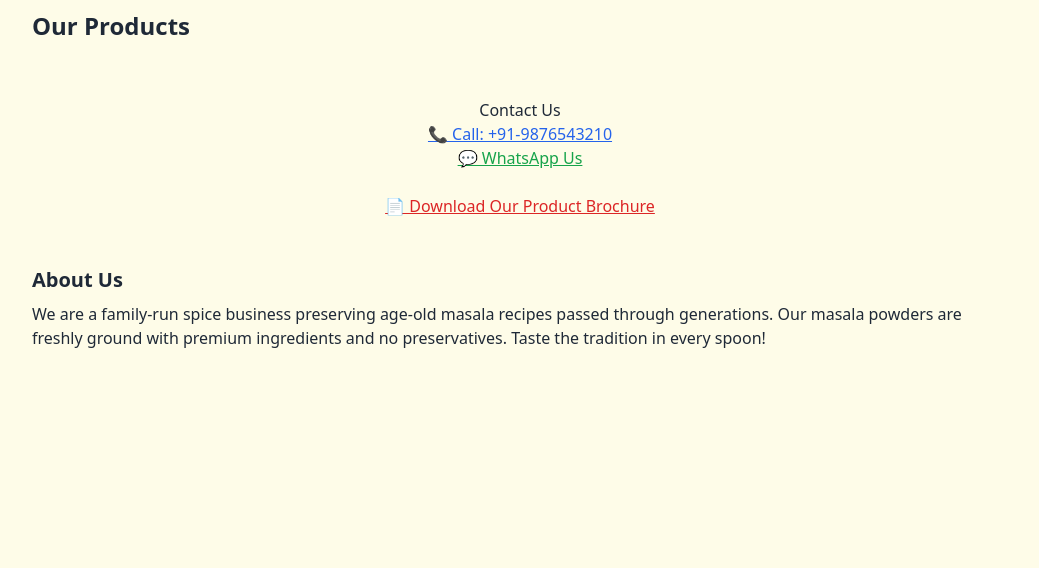
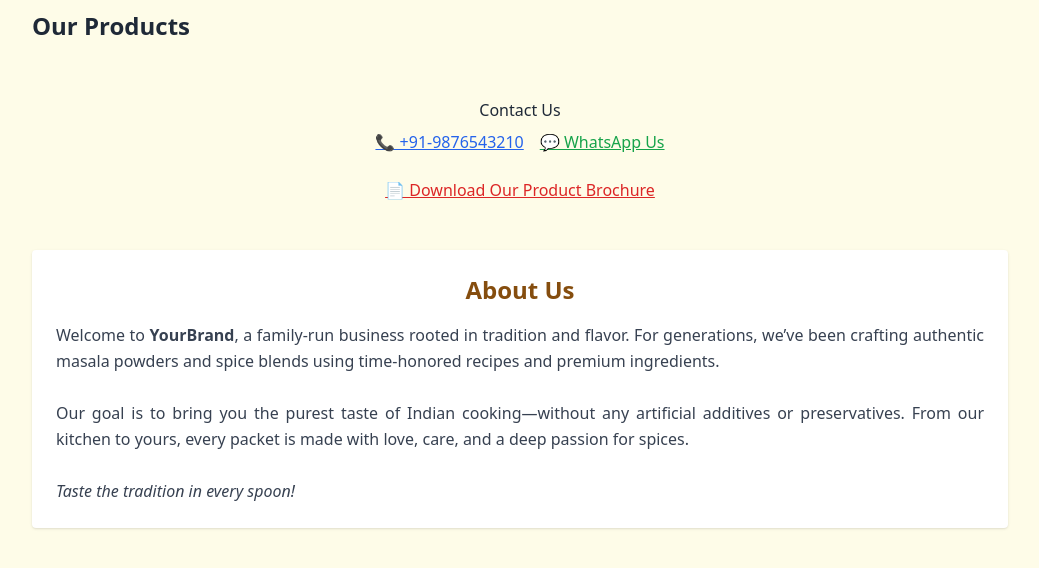
Before and after one commit to CodeByKodi/preethi-masala, a plain HTML site: page index.html in a window 1280 px wide. Shown: the part 142-710 px from the top of the page, without its empty margins (120-1159 px from the left). Drawn offline with nearby package versions, Linux system fonts and the light colour scheme; a script that the page names is missing.

Commit message:
Homepage fix

```diff
--- a/index.html
+++ b/index.html
@@ -3,7 +3,13 @@
 <head>
   <meta charset="UTF-8" />
   <meta name="viewport" content="width=device-width, initial-scale=1.0"/>
-  <title>Masala Shop</title>
+  <title data-i18n="title">Masala Shop</title>
+  <meta name="keywords" content="masala powders, spices, Indian masalas, organic spices, Preethi masala, Theni spices">
+  <link rel="canonical" href="https://yourdomain.github.io/">
+  <meta property="og:description" content="Freshly ground masala powders from a family-run business with tradition in every spoon." />
+  <meta property="og:url" content="https://yourdomain.github.io/" />
+  <meta name="twitter:card" content="summary_large_image" />
+  <link rel="icon" type="image/png" href="images/favicon.png">
   <meta name="description" content="Authentic Masala Powders & Spices Direct from YourBrand" />
   <meta property="og:title" content="YourBrand - Masala & Spices" />
   <meta property="og:image" content="/images/banner.png" />
@@ -13,13 +19,13 @@
 </head>
 <body class="bg-yellow-50 text-gray-800 font-sans">
   <div class="max-w-5xl mx-auto p-6">
-    <img src="images/banner.jpg" alt="Banner" class="w-full rounded-lg mb-6 shadow-lg">
+    <img src="images/banner.jpg" alt="Banner" class="w-full rounded-lg mb-6 shadow-lg object-cover max-h-[300px]" loading="lazy">
     <header class="flex justify-between items-center mb-6">
       <div class="flex items-center space-x-4">
         <img src="images/logo.png" alt="Logo" class="h-12 w-auto">
         <h1 class="text-2xl font-bold" data-i18n="title">Our Masala Products</h1>
       </div>
-      <select id="langSwitcher" class="border border-gray-300 rounded px-3 py-2 bg-white text-gray-800 shadow-sm focus:outline-none">
+      <select id="langSwitcher" aria-label="Select Language" class="border border-gray-300 rounded px-3 py-2 bg-white text-gray-800 shadow-sm focus:outline-none">
         <option value="en">🇬🇧 English</option>
         <option value="ta">🇮🇳 தமிழ்</option>
         <option value="hi">🇮🇳 हिन्दी</option>
@@ -28,13 +34,15 @@
 
     <section id="productSection" class="mt-8">
       <h2 class="text-2xl font-bold mb-4">Our Products</h2>
-      <div id="productGrid" class="grid grid-cols-1 sm:grid-cols-2 md:grid-cols-3 gap-6"></div>
+      <div id="productGrid" class="grid grid-cols-1 sm:grid-cols-2 md:grid-cols-3 lg:grid-cols-4 gap-6"></div>
     </section>
 
-    <footer class="mt-10 text-center">
+    <footer class="mt-10 text-center space-y-2">
       <p data-i18n="contact">Contact Us</p>
-      <a href="tel:+919876543210" class="text-blue-600 underline block">📞 Call: +91-9876543210</a>
-      <a href="https://wa.me/919876543210" target="_blank" class="text-green-600 underline block">💬 WhatsApp Us</a>
+      <div class="flex flex-col sm:flex-row justify-center gap-4">
+        <a href="tel:+919876543210" class="text-blue-600 underline">📞 +91-9876543210</a>
+        <a href="https://wa.me/919876543210" class="text-green-600 underline" target="_blank">💬 WhatsApp Us</a>
+      </div>
     </footer>
 
     <div class="mt-6 text-center">
@@ -43,12 +51,16 @@
       </a>
     </div>
 
-    <section class="mt-12">
-      <h2 class="text-xl font-bold mb-2">About Us</h2>
-      <p>
-        We are a family-run spice business preserving age-old masala recipes passed through generations.
-        Our masala powders are freshly ground with premium ingredients and no preservatives.
-        Taste the tradition in every spoon!
+    <section class="mt-12 bg-white p-6 rounded shadow">
+      <h2 class="text-2xl font-bold mb-4 text-center text-yellow-800">About Us</h2>
+      <p class="text-gray-700 text-justify leading-relaxed">
+        Welcome to <strong>YourBrand</strong>, a family-run business rooted in tradition and flavor.
+        For generations, we’ve been crafting authentic masala powders and spice blends using time-honored recipes and premium ingredients.
+        <br><br>
+        Our goal is to bring you the purest taste of Indian cooking—without any artificial additives or preservatives.
+        From our kitchen to yours, every packet is made with love, care, and a deep passion for spices.
+        <br><br>
+        <em>Taste the tradition in every spoon!</em>
       </p>
     </section>
   </div>
```
